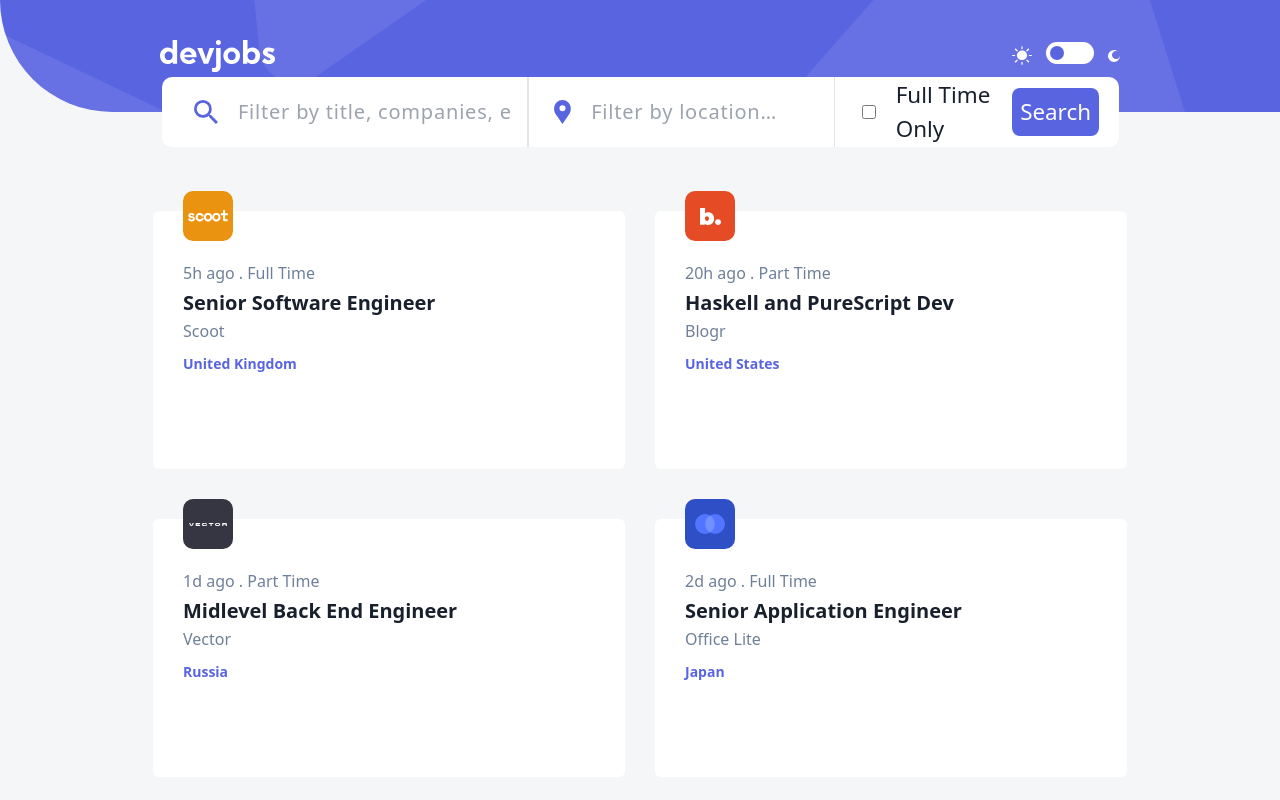
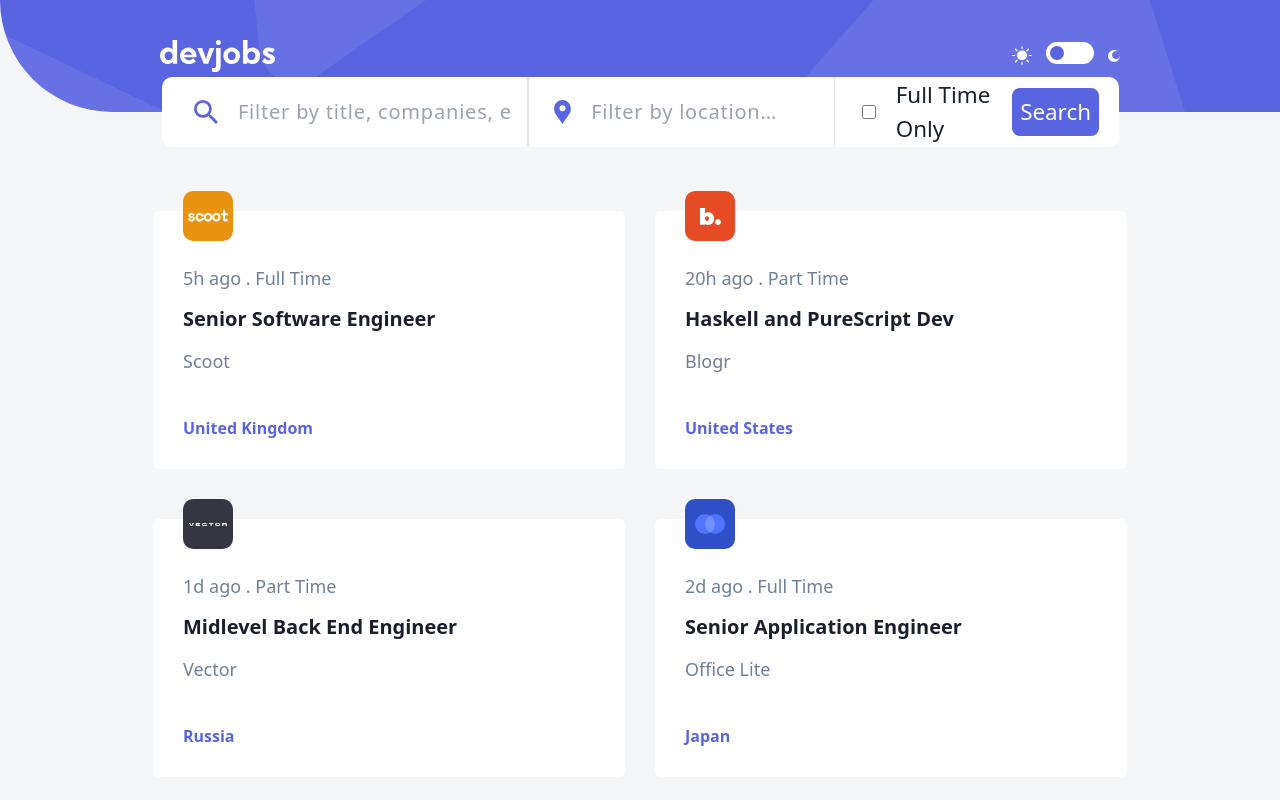
Before and after one commit to Steph-en/DevJobs, an Angular app: page / in a window 1280 px wide. Shown: the top 800 px of the page. Built offline with nearby package versions, Linux system fonts and the light colour scheme.

Commit message:
Card styling done

```diff
--- a/src/app/job-locations/job-locations.component.css
+++ b/src/app/job-locations/job-locations.component.css
@@ -1,11 +1,10 @@
 .role {
-    position: relative;
+    position: relative;;
     width: 472px;
     height: 258px;
     padding: 50px 30px 20px 30px;
     border-radius: 6px;
     background: var(--white);
-}
 
     .logo {
         position: absolute;
@@ -17,9 +16,10 @@
         border-radius: 10px 10px;
     }
 
-.posted{
+    .posted {
         color: var(--font-dark-gray);
-    font-size: 16px;
+        font-size: 18px;
+        line-height: 35px;
     }
 
     .position {
@@ -27,21 +27,28 @@
         font-size: 20px;
         font-weight: bold;
         color: var(--font);
+        line-height: 45px;
     }
-.position:hover{
+
+    .position:hover {
         cursor: pointer;
         color: var(--font-dark-gray);
+        line-height: 35px;
     }
 
     .company {
-    font-size: 16px;
+        font-size: 18px;
         font-weight: 500;
         color: var(--font-dark-gray);
+        line-height: 40px;
     }
 
     .location {
-    font-size: 14px;
+        font-size: 16px;
         font-weight: bold;
         color: var(--violet);
         padding: 10px 20px 20px 0;
+        line-height: 75px;
     }
+
+}
```
Lines whose indentation alone changed are shown as unchanged.
